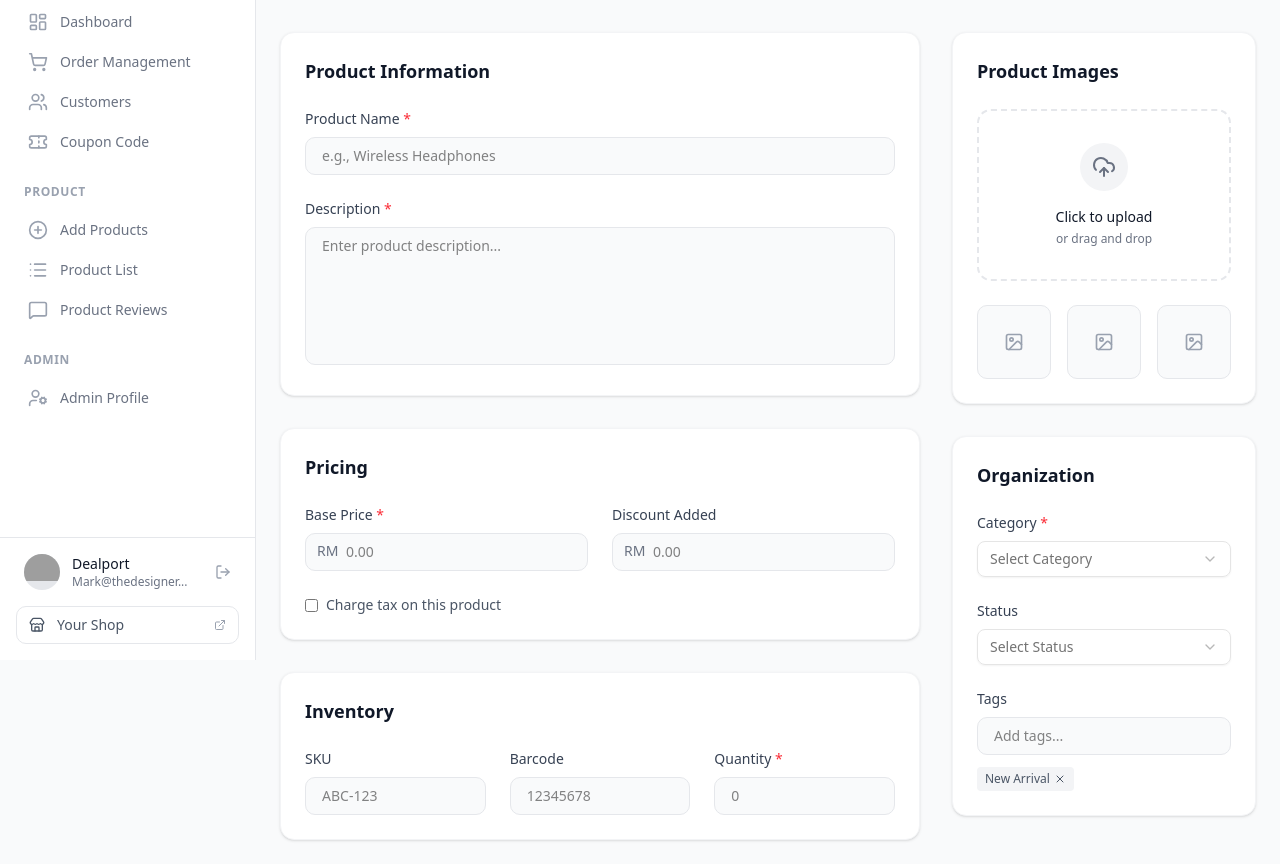
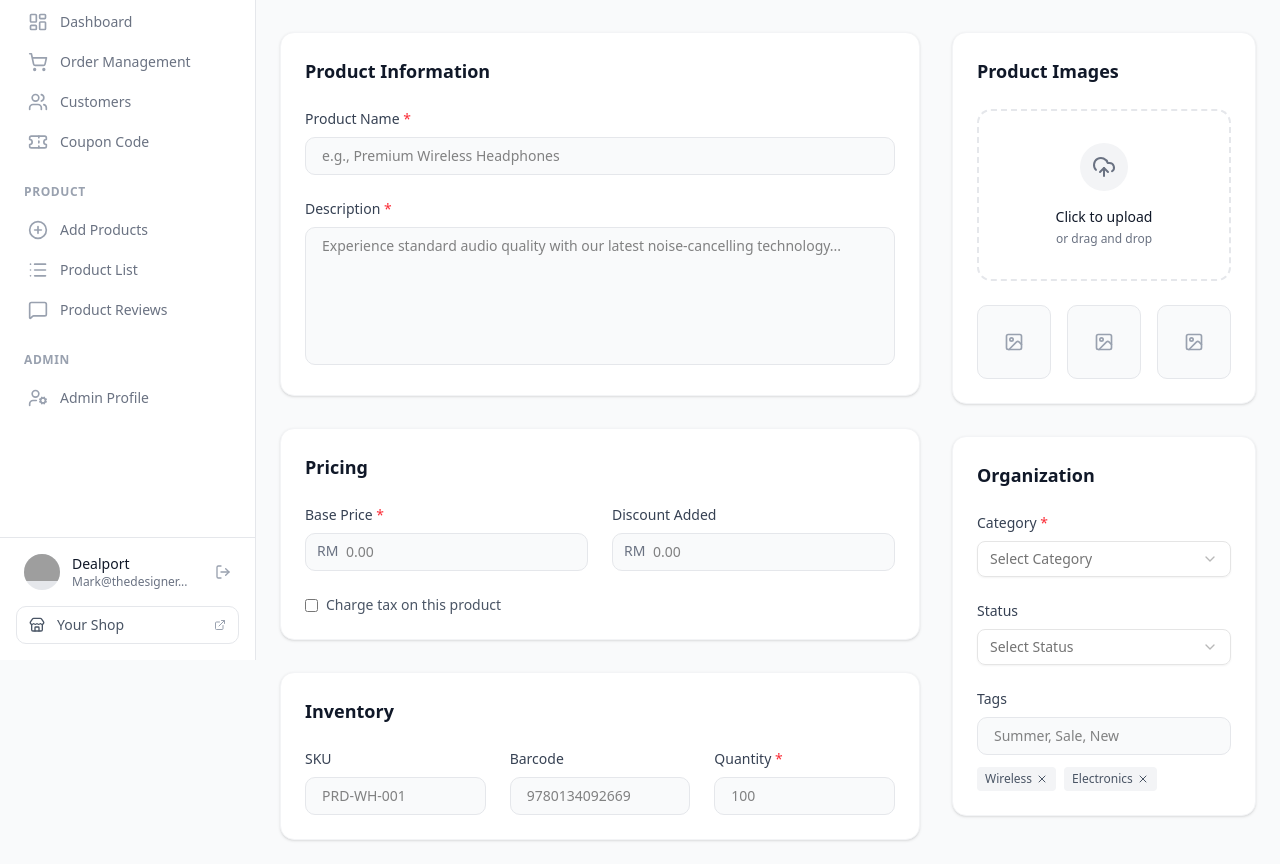
Before and after one commit to kongjiyu/aikon, a Next.js app: page /admin/products-add-wireframe in a window 1280 px wide. Shown: the part 140-1004 px from the top of the page. Built offline with nearby package versions, Linux system fonts and the light colour scheme; grey boxes are pictures that could not be loaded.

Commit message:
Refine Add Product wireframe: Use realistic placeholders

```diff
--- a/src/app/admin/products-add-wireframe/page.tsx
+++ b/src/app/admin/products-add-wireframe/page.tsx
@@ -57,7 +57,7 @@ export default function AddProductWireframe() {
                                 </label>
                                 <input
                                     type="text"
-                                    placeholder="e.g., Wireless Headphones"
+                                    placeholder="e.g., Premium Wireless Headphones"
                                     className="w-full px-4 py-2 bg-gray-50 border border-gray-200 rounded-lg text-sm focus:outline-none focus:ring-2 focus:ring-brand-teal"
                                 />
                             </div>
@@ -67,7 +67,7 @@ export default function AddProductWireframe() {
                                 </label>
                                 <textarea
                                     rows={6}
-                                    placeholder="Enter product description..."
+                                    placeholder="Experience standard audio quality with our latest noise-cancelling technology..."
                                     className="w-full px-4 py-2 bg-gray-50 border border-gray-200 rounded-lg text-sm focus:outline-none focus:ring-2 resize-none focus:ring-brand-teal"
                                 />
                             </div>
@@ -119,7 +119,7 @@ export default function AddProductWireframe() {
                                 <label className="block text-sm font-medium text-gray-700 mb-2">SKU</label>
                                 <input
                                     type="text"
-                                    placeholder="ABC-123"
+                                    placeholder="PRD-WH-001"
                                     className="w-full px-4 py-2 bg-gray-50 border border-gray-200 rounded-lg text-sm focus:outline-none focus:ring-2 focus:ring-brand-teal"
                                 />
                             </div>
@@ -127,7 +127,7 @@ export default function AddProductWireframe() {
                                 <label className="block text-sm font-medium text-gray-700 mb-2">Barcode</label>
                                 <input
                                     type="text"
-                                    placeholder="12345678"
+                                    placeholder="9780134092669"
                                     className="w-full px-4 py-2 bg-gray-50 border border-gray-200 rounded-lg text-sm focus:outline-none focus:ring-2 focus:ring-brand-teal"
                                 />
                             </div>
@@ -137,7 +137,7 @@ export default function AddProductWireframe() {
                                 </label>
                                 <input
                                     type="number"
-                                    placeholder="0"
+                                    placeholder="100"
                                     className="w-full px-4 py-2 bg-gray-50 border border-gray-200 rounded-lg text-sm focus:outline-none focus:ring-2 focus:ring-brand-teal"
                                 />
                             </div>
@@ -184,8 +184,9 @@ export default function AddProductWireframe() {
                                         <SelectValue placeholder="Select Category" />
                                     </SelectTrigger>
                                     <SelectContent>
-                                        <SelectItem value="1">Category A</SelectItem>
-                                        <SelectItem value="2">Category B</SelectItem>
+                                        <SelectItem value="1">Electronics</SelectItem>
+                                        <SelectItem value="2">Fashion</SelectItem>
+                                        <SelectItem value="3">Home & Living</SelectItem>
                                     </SelectContent>
                                 </Select>
                             </div>
@@ -205,12 +206,15 @@ export default function AddProductWireframe() {
                                 <label className="block text-sm font-medium text-gray-700 mb-2">Tags</label>
                                 <input
                                     type="text"
-                                    placeholder="Add tags..."
+                                    placeholder="Summer, Sale, New"
                                     className="w-full px-4 py-2 bg-gray-50 border border-gray-200 rounded-lg text-sm focus:outline-none focus:ring-2 focus:ring-brand-teal"
                                 />
                                 <div className="flex flex-wrap gap-2 mt-3">
                                     <span className="px-2 py-1 bg-gray-100 text-gray-600 rounded text-xs flex items-center gap-1">
-                                        New Arrival <button className="hover:text-red-500"><X size={12} /></button>
+                                        Wireless <button className="hover:text-red-500"><X size={12} /></button>
+                                    </span>
+                                    <span className="px-2 py-1 bg-gray-100 text-gray-600 rounded text-xs flex items-center gap-1">
+                                        Electronics <button className="hover:text-red-500"><X size={12} /></button>
                                     </span>
                                 </div>
                             </div>
```
